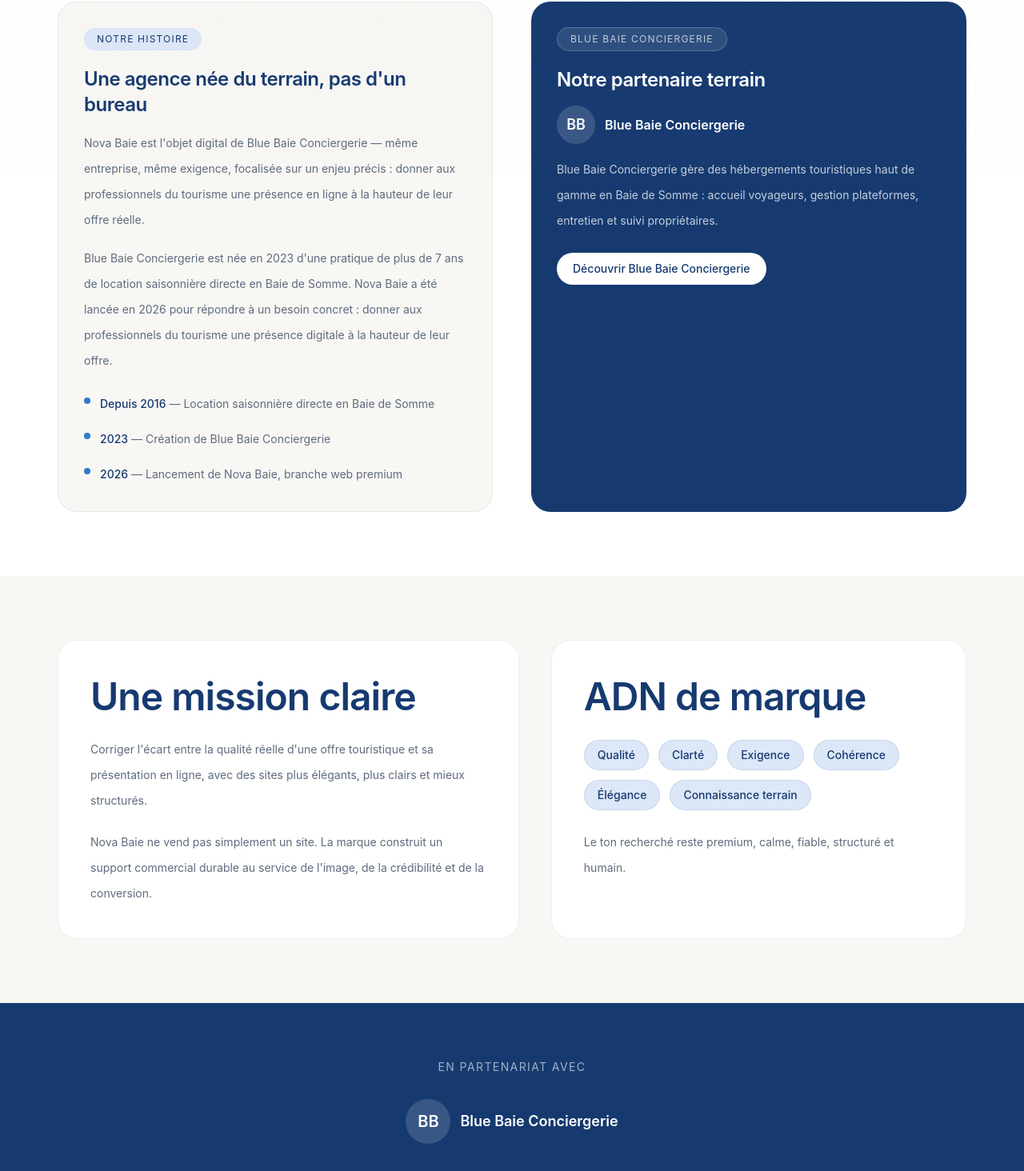
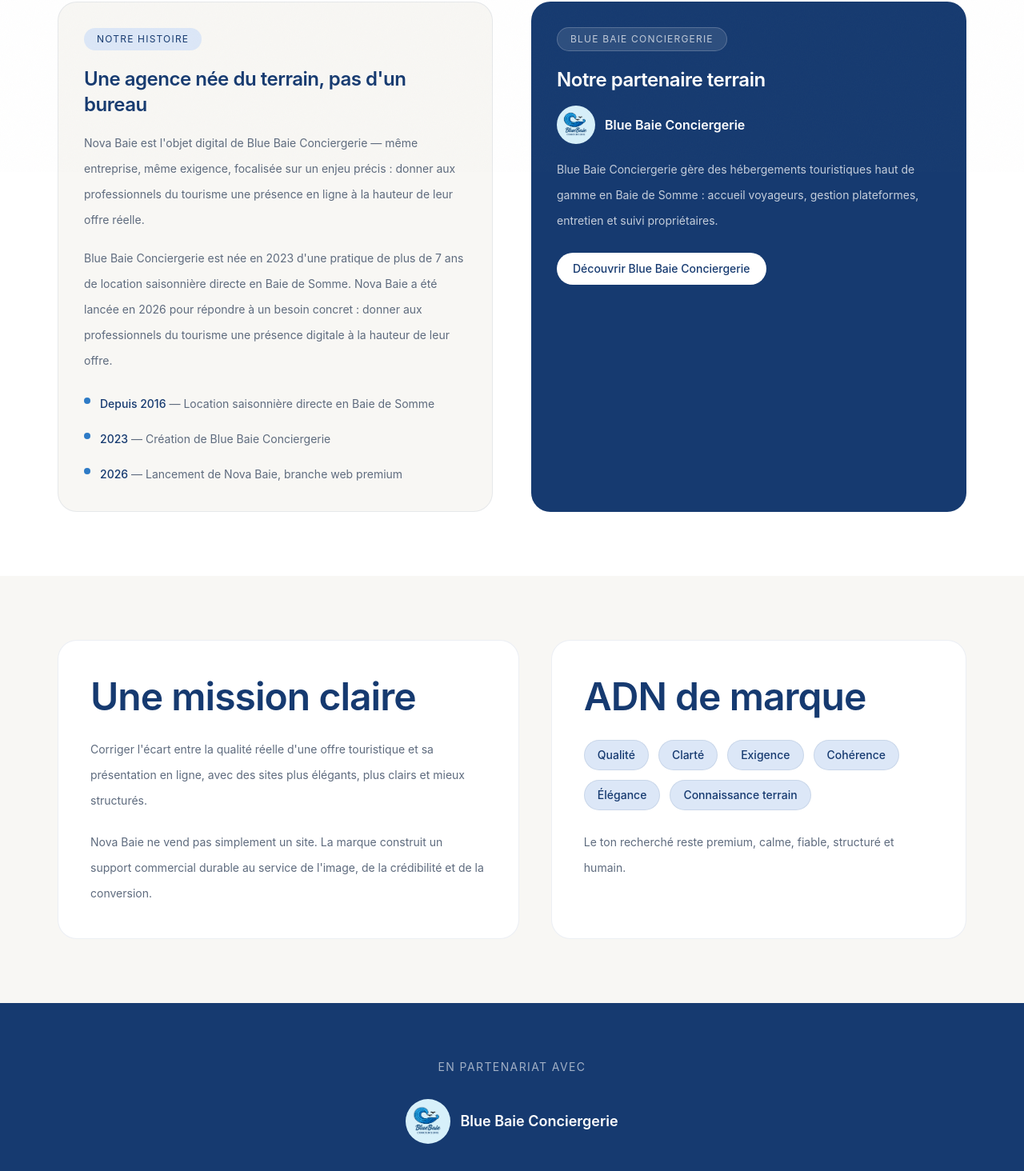
Before and after one commit to bluebaie/nova-baie, a Next.js app: page /a-propos in a window 1280 px wide. Shown: the part 648-2112 px from the top of the page at 80% size. Built offline with nearby package versions, Linux system fonts and the light colour scheme; a web font is replaced by a local one.

Commit message:
Ajout logo Blue Baie dans la page à propos

```diff
--- a/src/app/a-propos/page.tsx
+++ b/src/app/a-propos/page.tsx
@@ -86,11 +86,14 @@
               </span>
               <h3 className="mt-5 text-white">Notre partenaire terrain</h3>
 
-              {/* TODO: remplacer par logo-blue-baie.png quand disponible */}
               <div className="flex items-center gap-3 mt-4">
-                <div className="h-12 w-12 rounded-full bg-white/15 flex items-center justify-center">
-                  <span className="text-white font-semibold text-lg">BB</span>
-                </div>
+                <Image
+                  src="/images/logo-blue-baie.png"
+                  alt="Logo Blue Baie Conciergerie"
+                  width={48}
+                  height={48}
+                  className="rounded-full"
+                />
                 <span className="text-white font-semibold">Blue Baie Conciergerie</span>
               </div>
 
@@ -163,11 +166,14 @@
             <p className="text-sm uppercase tracking-widest text-white/60">
               En partenariat avec
             </p>
-            {/* TODO: remplacer par logo-blue-baie.png quand disponible */}
             <div className="flex items-center gap-3">
-              <div className="h-14 w-14 rounded-full bg-white/15 flex items-center justify-center">
-                <span className="text-white font-semibold text-xl">BB</span>
-              </div>
+              <Image
+                src="/images/logo-blue-baie.png"
+                alt="Logo Blue Baie Conciergerie"
+                width={56}
+                height={56}
+                className="rounded-full"
+              />
               <span className="text-white font-semibold text-lg">Blue Baie Conciergerie</span>
             </div>
             <Link
```
